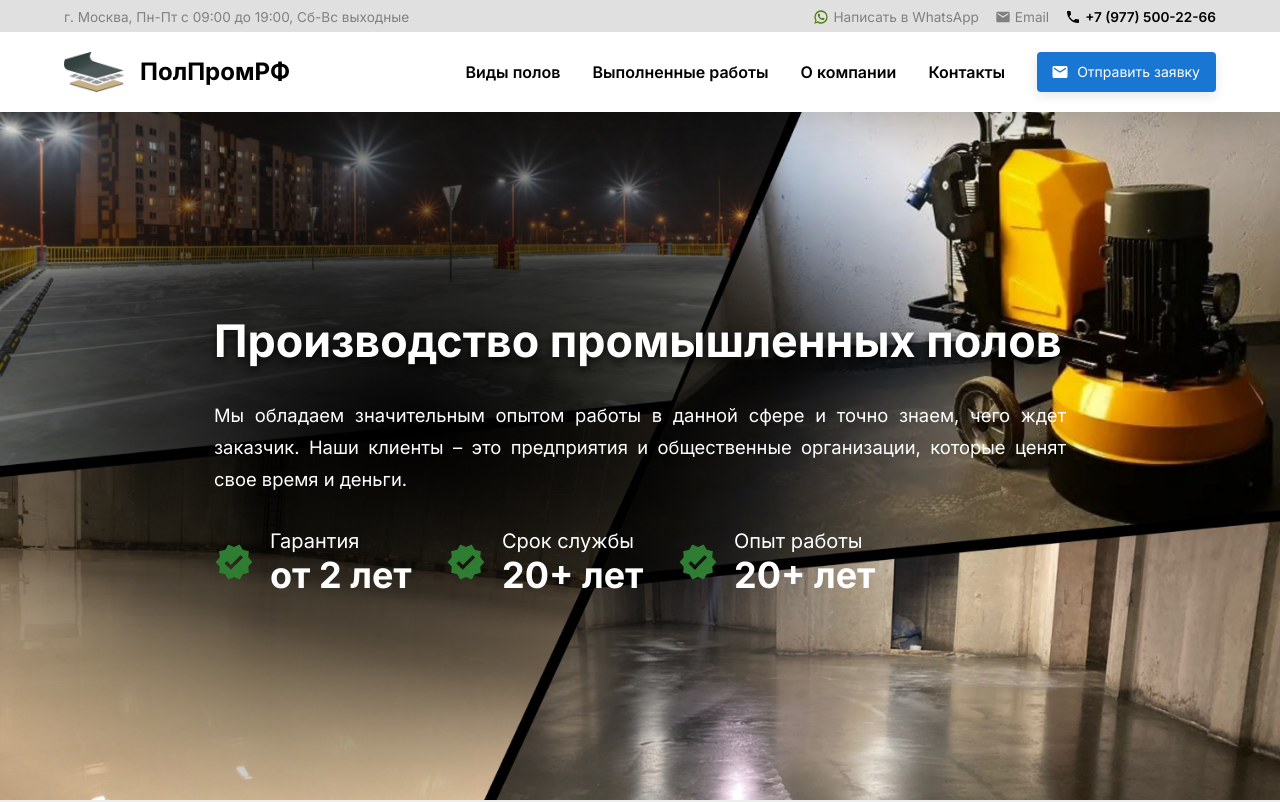
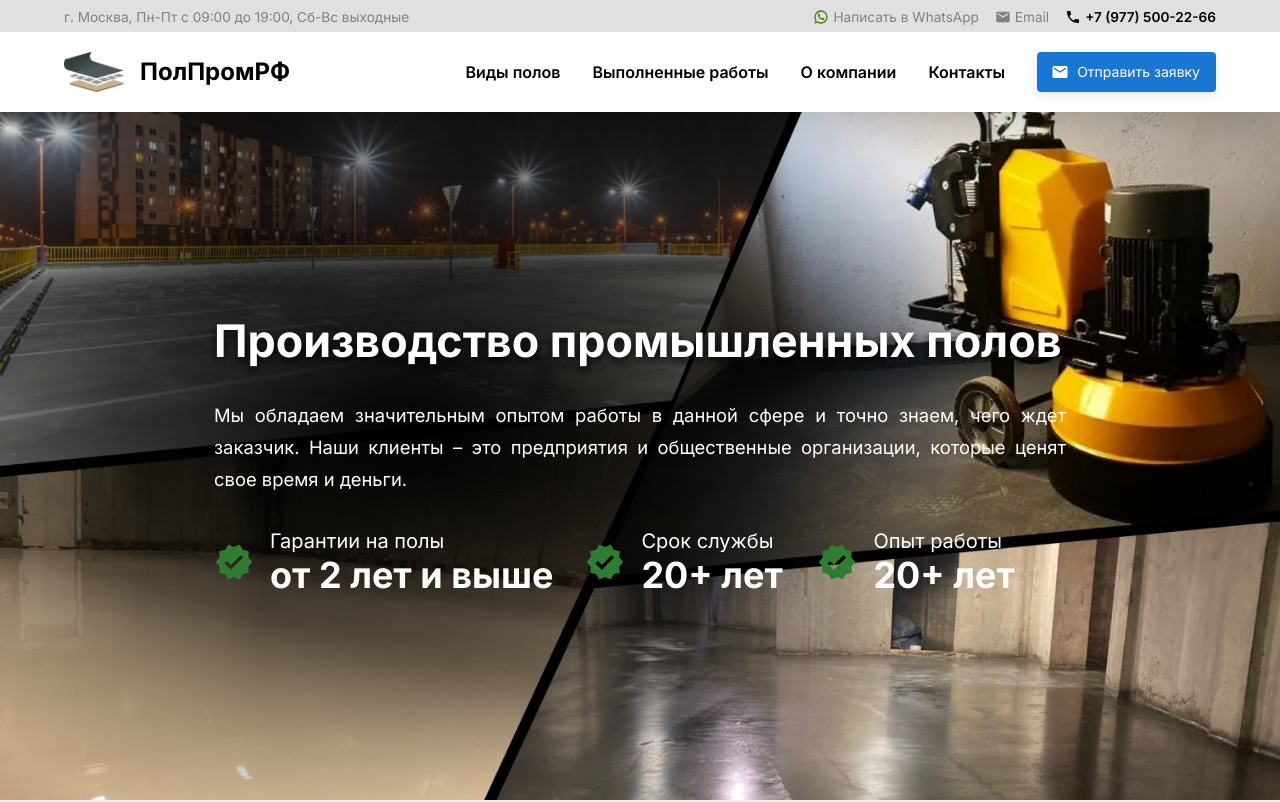
Before and after one commit to ntleek1/prompol77, a Next.js app: page / in a window 1280 px wide. Shown: the top 802 px of the page. Built offline with nearby package versions, Linux system fonts and the light colour scheme; what next-yandex-metrica would draw is missing.

Commit message:
Update Hero.tsx

```diff
--- a/components/Hero/Hero.tsx
+++ b/components/Hero/Hero.tsx
@@ -36,10 +36,10 @@ const Hero = () => {
               <VerifiedIcon color="success" fontSize="large" />
               <Box>
                 <Typography variant="h5" component="p" fontWeight={400}>
-                  Гарантия
+                  Гарантии на полы
                 </Typography>
                 <Typography variant="h2" component="p">
-                  от 2 лет
+                  от 2 лет и выше
                 </Typography>
               </Box>
             </Box>
```
